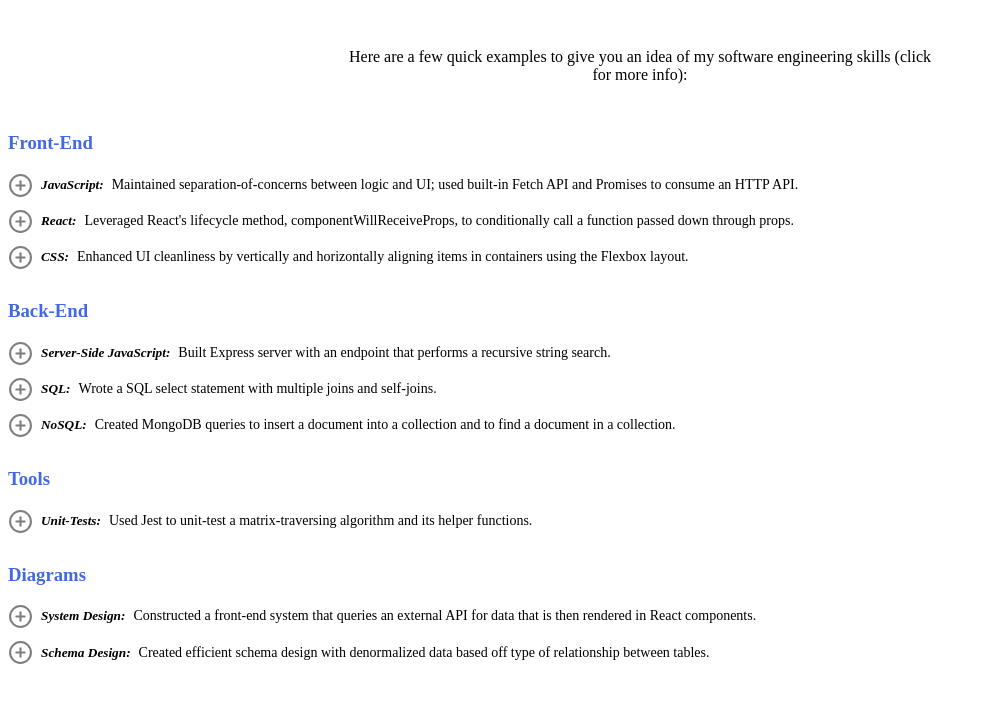
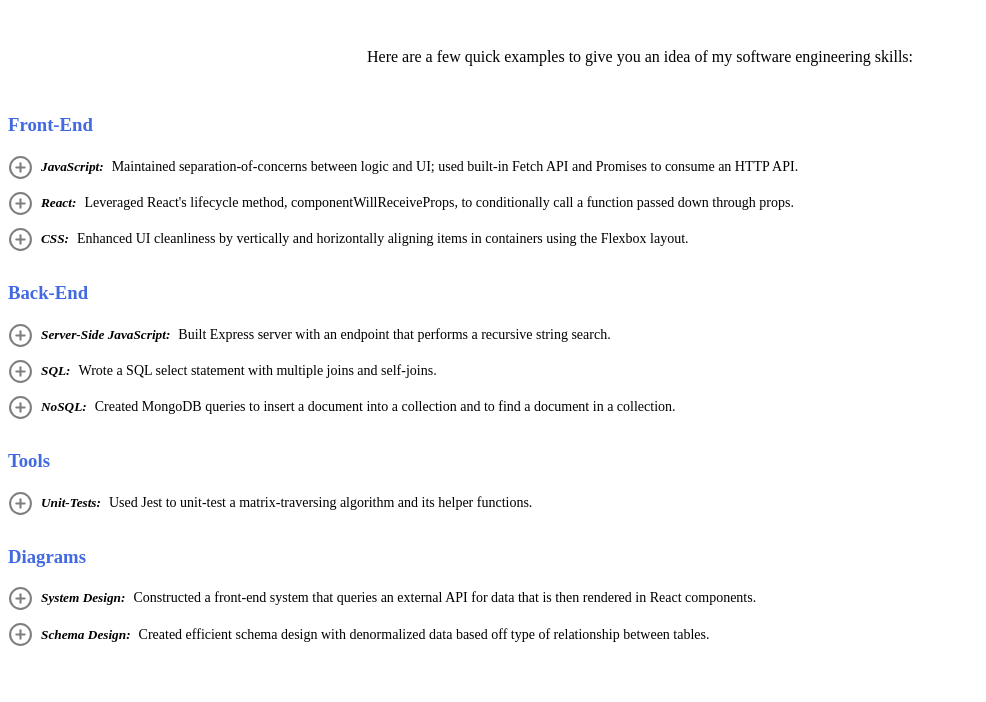
Before and after one commit to ajpawlicki/portfolio, a Gatsby site: page / in a window 1280 px wide. Shown: the whole page, without its empty margins (0-986 px from the left). Built offline with nearby package versions, Linux system fonts and the light colour scheme; Gatsby itself is replaced by a stand-in of ours; some packages are replaced by stand-ins of ours.

Commit message:
Edit paragraph

```diff
--- a/src/pages/index.jsx
+++ b/src/pages/index.jsx
@@ -23,7 +23,7 @@ const IndexPage = (props) => {
   return (
     <div>
       <div className={styles.intro} style={{ margin: '3rem auto', maxWidth: '600px', textAlign: 'center' }}>
-        <p>Here are a few quick examples to give you an idea of my software engineering skills (click for more info):</p>
+        <p>Here are a few quick examples to give you an idea of my software engineering skills:</p>
       </div>
 
       <h3 style={{ color: '#4169e1' }}>Front-End</h3>
```
